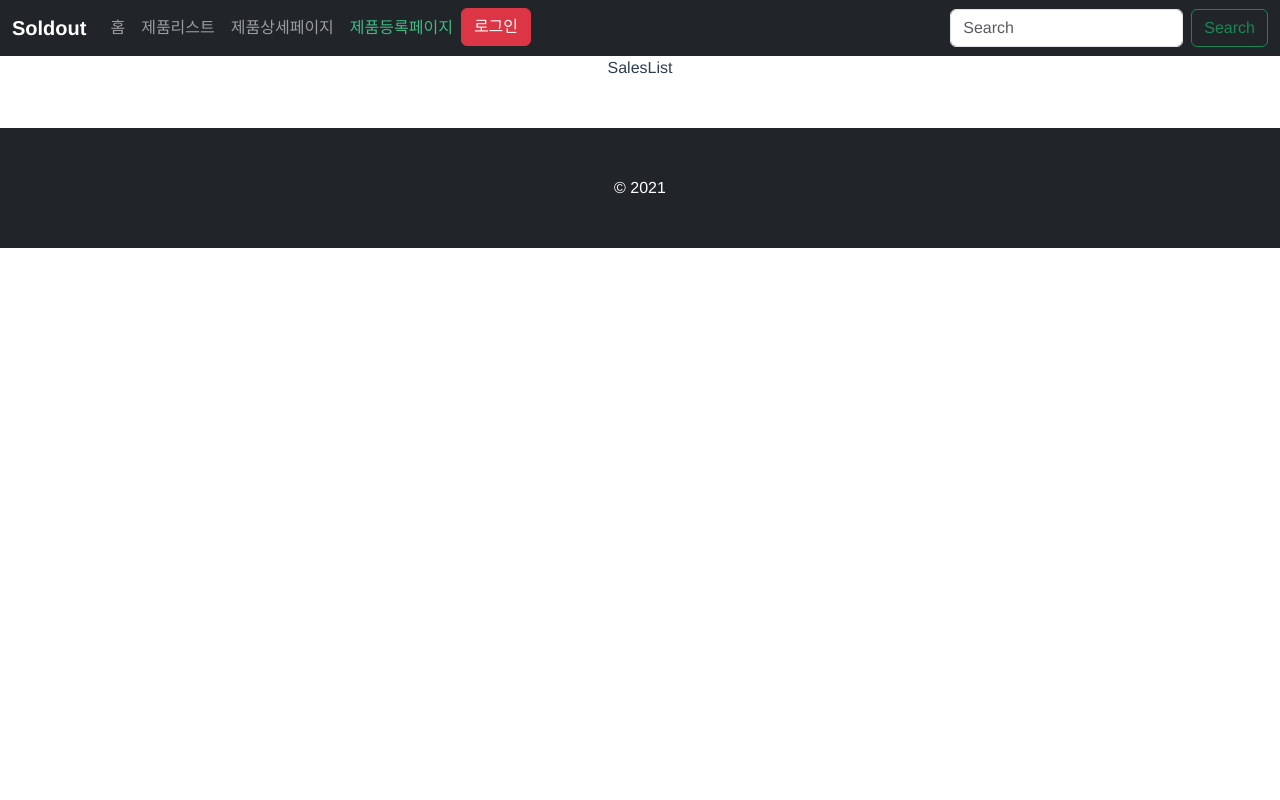
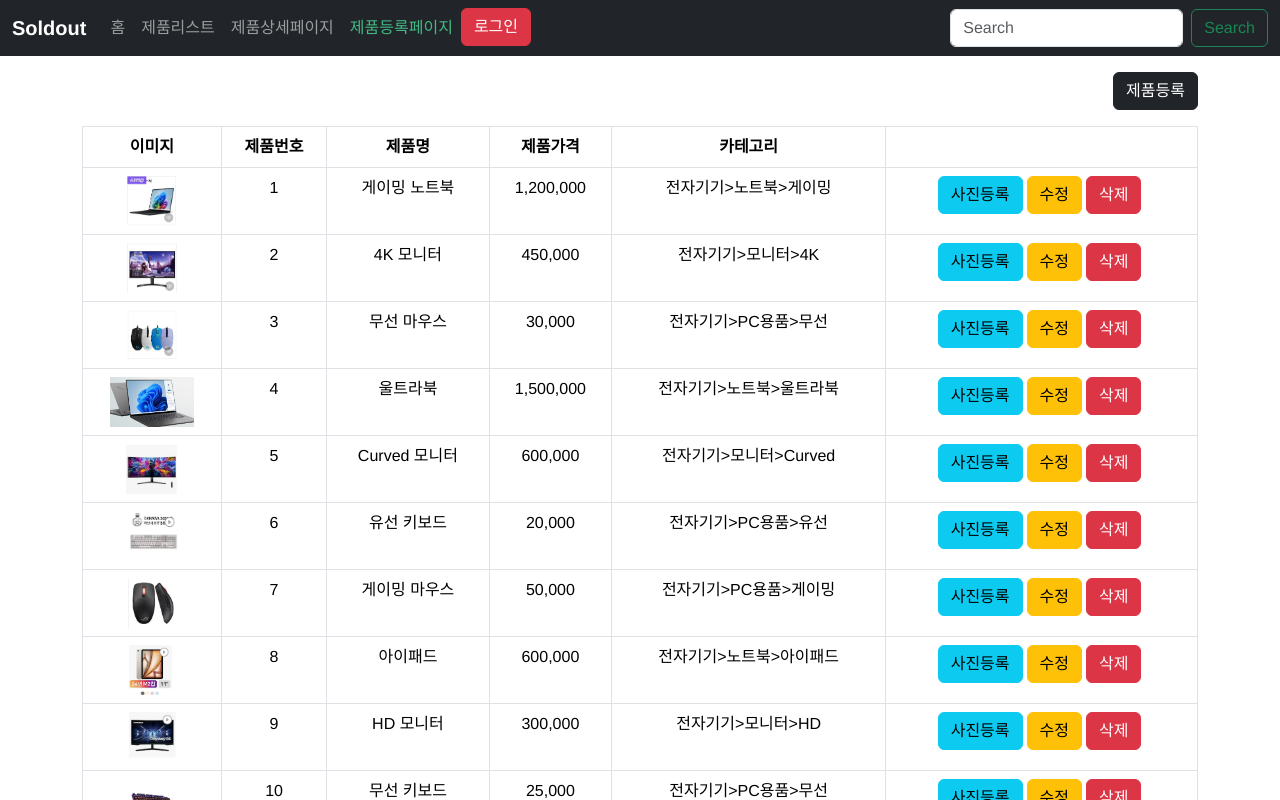
Before and after one commit to borgssam/YS_JAVA01_VUE_MINI_SHOP, a Vue app: page /sales in a window 1280 px wide. Shown: the top 800 px of the page. Built offline with nearby package versions, Linux system fonts and the light colour scheme.

Commit message:
상품관리-목록보기

```diff
--- a/src/store.js
+++ b/src/store.js
@@ -45,11 +45,11 @@ const store = createStore({
     }
 
   },
-  getters:{
-    filteredProductList: (state) => ( selectedCategory)=>{
-      console.log('selectedCategory=>',selectedCategory);
+  getters: {
+    filteredProductList: (state) => (selectedCategory = '') => {
+      console.log('selectedCategory=>', selectedCategory,'<');
 
-      if(!selectedCategory) { return state.productList;}
+      if (!selectedCategory) { return state.productList; }
       return state.productList.filter(product => product.category2 === selectedCategory);
     }
   }
--- a/src/views/SalesList.vue
+++ b/src/views/SalesList.vue
@@ -1,72 +1,52 @@
 <template>
-  <div class="">
-    <!-- 내용을 추가하세요 -->SalesList
-  </div>
+  <main class="mt-3">
+    <div class="container">
+      <div class="float-end mb-3">
+        <button type="button" class="btn btn-dark">제품등록</button>
+      </div>
+      <table class="table table-bordered">
+        <thead>
+          <tr>
+            <th>이미지</th>
+            <th>제품번호</th>
+            <th>제품명</th>
+            <th>제품가격</th>
+            <th>카테고리</th>
+            <th></th>
+          </tr>
+        </thead>
+        <tbody>
+
+          <tr v-for="(product, idx) in filteredProductList('')" v-bind:key="idx">
+            <td>
+              <img :src="`/download/${product.path}`" alt="" style="height:50px; width:auto;">
+            </td>
+            <td>{{product.id}}</td>
+            <td>{{product.product_name}}</td>
+            <td>{{product.product_price.toLocaleString()}}</td>
+            <td>{{product.category1}}>{{product.category2}}>{{product.category3}}</td>
+            <td>
+               <button type="button" class="btn btn-info me-1" >사진등록</button>
+               <button type="button" class="btn btn-warning me-1" >수정</button>
+               <button type="button" class="btn btn-danger me-1" >삭제</button>
+            </td>
+          </tr>
+        </tbody>
+      </table>
+
+    </div>
+  </main>
+
 </template>
 
 <script>
+import {mapGetters} from 'vuex';
 export default {
   name: 'SalesList',
-  props: {
-    // 문자열 타입의 prop 예시
-    //sampleString: {
-    //  type: String,
-    //  default: ''
-    //},
-    // 숫자 타입의 prop 예시
-    //sampleNumber: {
-    //  type: Number,
-    //  default: 0
-    //},
-    // 배열 타입의 prop 예시
-    //sampleArray: {
-    //  type: Array,
-    //  default: () => []
-    //},
-    // 객체 타입의 prop 예시
-    //sampleObject: {
-    //  type: Object,
-    //  default: () => ({})
-    //}
+  computed: {
+    // Vuex의 mapGetters를 사용하여 filteredProductList를 가져옴
+    ...mapGetters(['filteredProductList'])
   },
-  components: {
-    // 추가적으로 사용할 컴포넌트들을 등록합니다.
-  },
-  data() {
-    return {
-      // 컴포넌트의 데이터를 초기화합니다.
-    };
-  },
-  watch: {
-    // sample1() {
-    //   console.log('');
-    // }
-    // 데이터를 감시하고 처리할 로직을 작성합니다.
-  },
-  computed: {
-    // sample2() {
-    //   return '';
-    // }
-    // 필요한 계산된 속성을 정의합니다.
-  },
-  methods: {
-    // sample3() {
-    //   return '';
-    // }
-    // 컴포넌트에서 사용할 메서드를 정의합니다.
-  },
-  setup() {
-    // Vue 3 Composition API의 setup 함수에서 추가적인 로직을 처리할 수 있습니다.
-  },
-  created() {
-    // 컴포넌트가 생성될 때 실행될 로직을 작성합니다.
-  },
-  mounted() {
-    // 컴포넌트가 DOM에 마운트된 직후 실행될 로직을 작성합니다.
-  },
-  unmounted() {
-    // 컴포넌트가 파괴되기 전 실행될 로직을 작성합니다.
-  }
 };
 </script>
 
```
